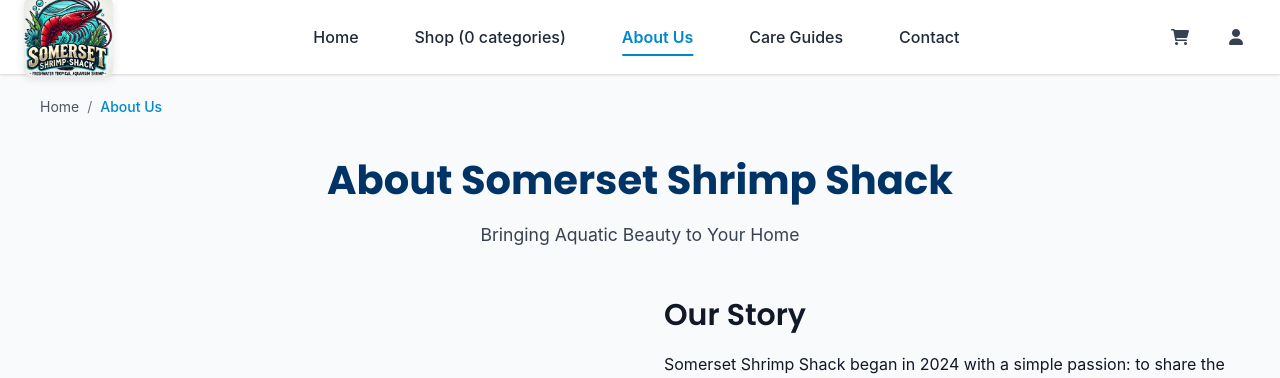
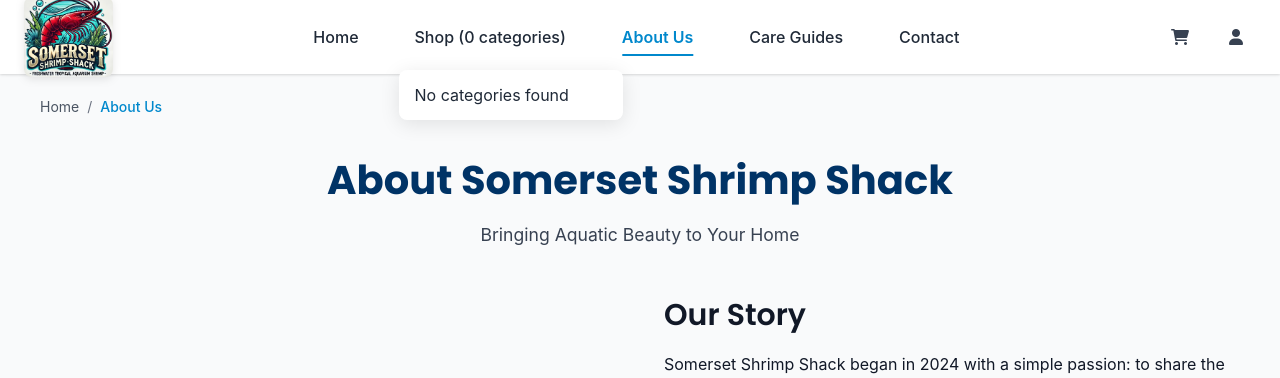
Before and after one commit to JWCurtis94/SomersetShrimpShackDjango, a Django app: page /about-us/ in a window 1280 px wide, after a click that opens the changed part. Shown: the top 378 px of the page. Run offline with Django 5.2, Linux system fonts and the light colour scheme; data that the repository does not hold is empty; parts of the project's set-up code (start-up, migrations or seed data) failed here and were passed over.

Commit message:
Fix dropdown functionality with proper CSS class toggle and positioning
- Use CSS .show class instead of style.display for dropdown toggle
- Fix dropdown positioning: change from right: 0 to left: 0 for category dropdown
- Add specific styling for .category-dropdown with wider min-width
- Remove debug CSS styling but keep category counter for verification
- Align JavaScript approach with existing CSS framework

```diff
--- a/store/static/store/css/components/navbar.css
+++ b/store/static/store/css/components/navbar.css
@@ -206,7 +206,7 @@
 .dropdown-menu {
   position: absolute;
   top: calc(100% + 0.5rem);
-  right: 0;
+  left: 0;  /* Change from right: 0 to left: 0 for category dropdown */
   min-width: 12rem;
   background-color: var(--white);
   border-radius: var(--border-radius);
@@ -217,6 +217,12 @@
   transform: translateY(10px);
   transition: all 0.3s cubic-bezier(0.4, 0, 0.2, 1);
   z-index: var(--z-dropdown);
+}
+
+/* Specific styling for category dropdown */
+.category-dropdown {
+  left: 0;
+  min-width: 14rem;
 }
 
 .dropdown:hover .dropdown-menu,
--- a/store/templates/store/base.html
+++ b/store/templates/store/base.html
@@ -26,15 +26,6 @@
     <!-- CSS -->
     <link rel="stylesheet" href="https://cdnjs.cloudflare.com/ajax/libs/font-awesome/6.0.0/css/all.min.css">
     <link rel="stylesheet" href="{% static 'store/css/main.css' %}">
-    <style>
-        /* Debug CSS - make dropdown visible to test if it exists */
-        .category-dropdown {
-            background-color: yellow !important;
-            border: 2px solid red !important;
-            padding: 10px !important;
-            min-height: 100px !important;
-        }
-    </style>
     {% block extra_css %}{% endblock %}
 </head>
 <body>
@@ -266,18 +257,15 @@
                 e.preventDefault();
                 console.log('Category button clicked');
 
-                // Toggle the dropdown
-                if (categoryDropdown.style.display === 'block') {
-                    categoryDropdown.style.display = 'none';
-                } else {
-                    categoryDropdown.style.display = 'block';
-                }
+                // Toggle the dropdown using CSS class instead of style.display
+                categoryDropdown.classList.toggle('show');
+                console.log('Dropdown classes after toggle:', categoryDropdown.className);
             });
 
             // Close dropdown when clicking elsewhere
             document.addEventListener('click', function(e) {
                 if (!categoryBtn.contains(e.target) && !categoryDropdown.contains(e.target)) {
-                    categoryDropdown.style.display = 'none';
+                    categoryDropdown.classList.remove('show');
                 }
             });
         }
```
